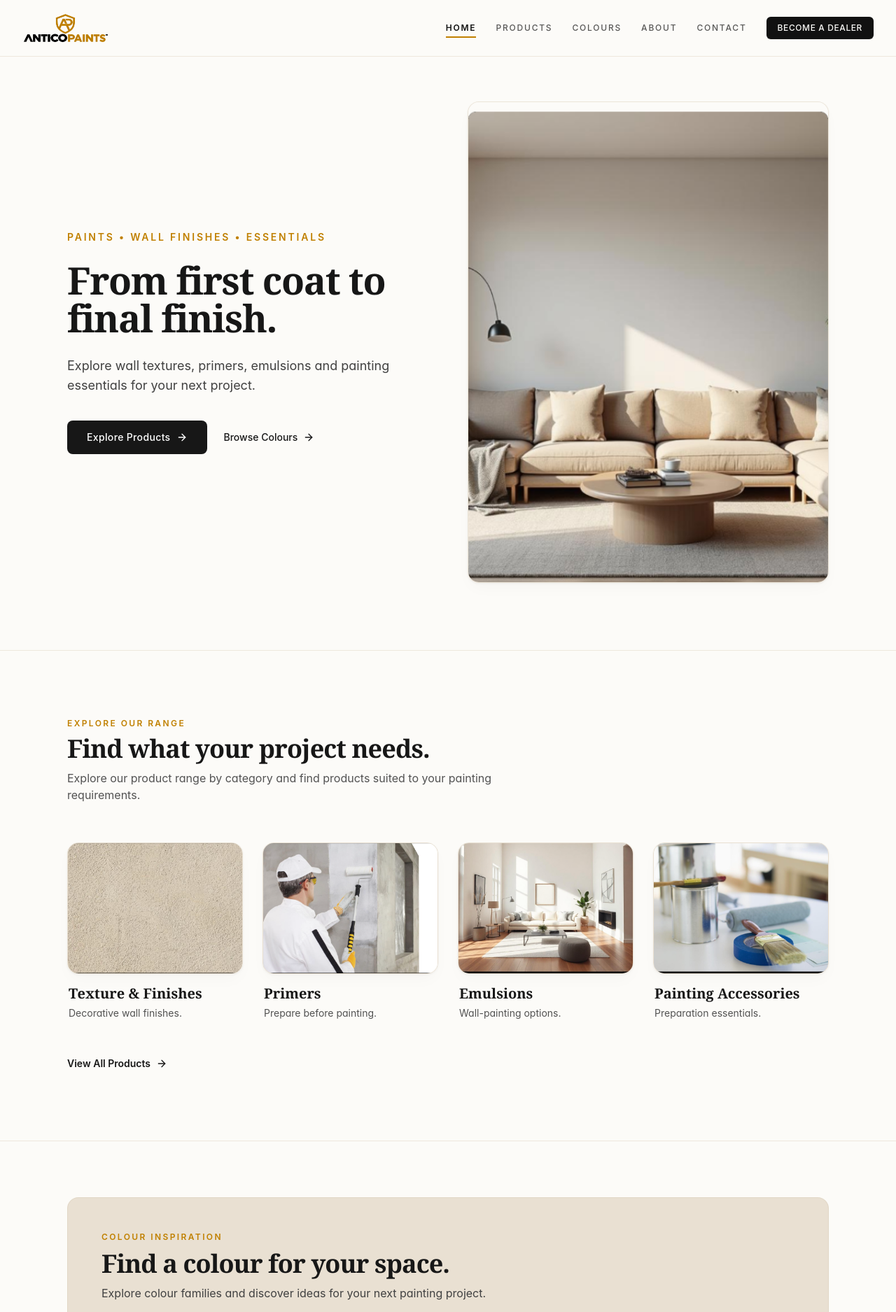
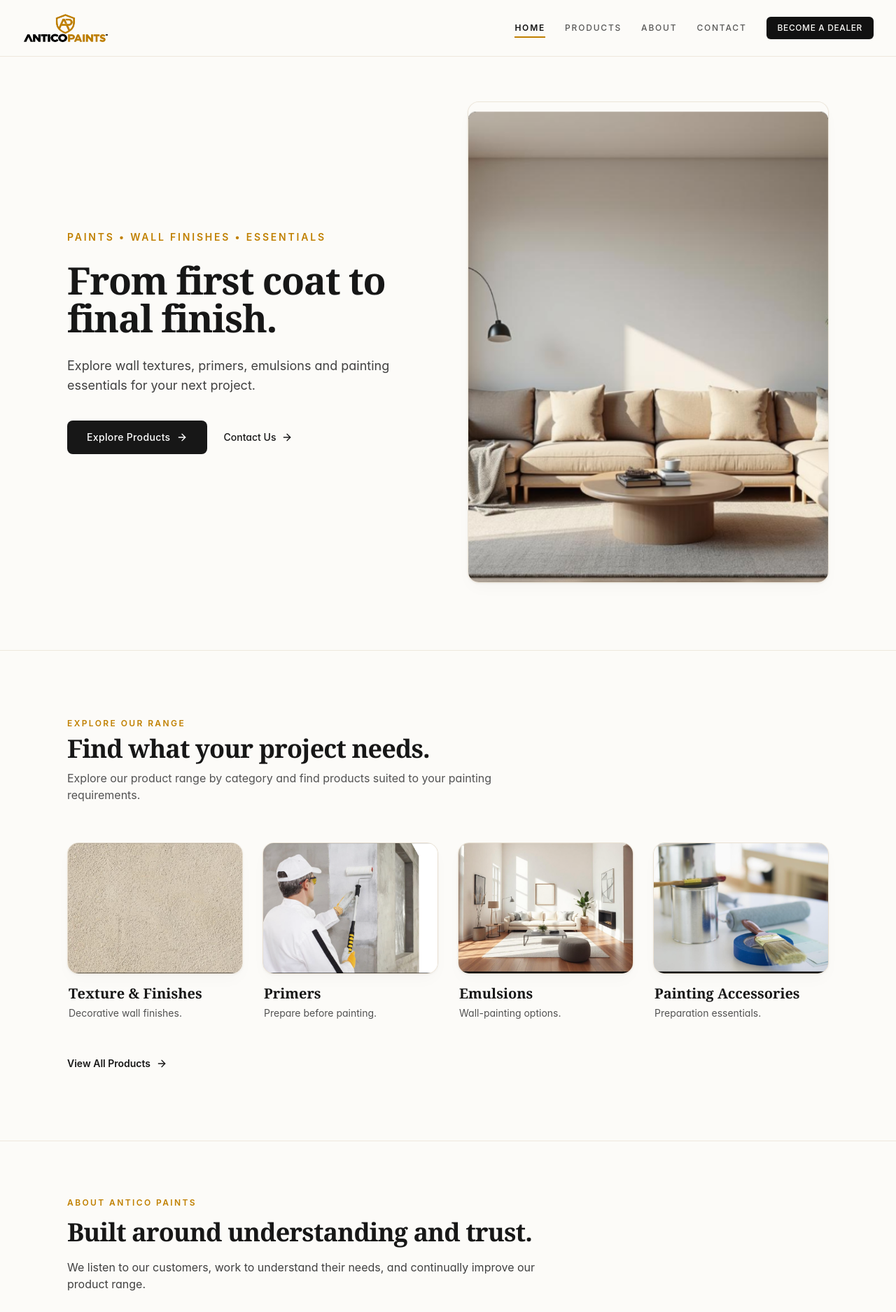
Before and after one commit to Pranshu012/AnticoPaints, a Next.js app: page / in a window 1280 px wide. Shown: the top 1875 px of the page at 70% size. Built offline with nearby package versions, Linux system fonts and the light colour scheme.

Commit message:
Remove colour section from homepage and site navigation

```diff
--- a/package.json
+++ b/package.json
@@ -9,9 +9,10 @@
     "lint": "next lint"
   },
   "dependencies": {
+    "@next/swc-darwin-arm64": "^14.2.33",
     "clsx": "^2.1.1",
     "lucide-react": "^0.453.0",
-    "next": "^14.2.15",
+    "next": "14.2.33",
     "react": "^18.3.1",
     "react-dom": "^18.3.1",
     "tailwind-merge": "^2.5.4"
--- a/src/app/become-a-dealer/DealerClient.tsx
+++ b/src/app/become-a-dealer/DealerClient.tsx
@@ -299,7 +299,7 @@ export function DealerClient() {
           {/* Cross-Link to General Contact Form */}
           <div className="flex flex-col sm:flex-row sm:items-center justify-between gap-2 border-b border-brand-beige/70 pb-4 mb-8">
             <span className="text-xs text-neutral-500 font-sans">
-              Looking for paint, colour advice or general questions?
+              Looking for product information or general questions?
             </span>
             <Link
               href="/contact/?tab=general"
--- a/src/app/colours/page.tsx
+++ b/src/app/colours/page.tsx
@@ -1,28 +1,5 @@
-import { Suspense } from "react";
-import type { Metadata } from "next";
-import { ColoursClient } from "./ColoursClient";
-
-export const metadata: Metadata = {
-  title: "Colour Architecture & Shade Library | Antico Paints",
-  description:
-    "Explore Antico Paints chromatic library: warm architectural neutrals, mineral golds, graphite blacks, earthy terracottas, and botanical greens with LRV specifications.",
-};
+import { redirect } from "next/navigation";
 
 export default function ColoursPage() {
-  return (
-    <Suspense fallback={<ColoursLoading />}>
-      <ColoursClient />
-    </Suspense>
-  );
+  redirect("/products/");
 }
-
-function ColoursLoading() {
-  return (
-    <div className="py-24 bg-brand-offwhite text-center">
-      <div className="inline-block w-8 h-8 border-2 border-brand-gold border-t-transparent rounded-full animate-spin" />
-      <p className="mt-4 text-xs uppercase tracking-luxury text-brand-muted">
-        Loading Chromatic Formulations...
-      </p>
-    </div>
-  );
-}
--- a/src/app/contact/ContactClient.tsx
+++ b/src/app/contact/ContactClient.tsx
@@ -461,7 +461,7 @@ export function ContactClient() {
                   GENERAL ENQUIRIES
                 </span>
                 <h3 className="font-sans text-lg font-bold text-neutral-900">
-                  Looking for product or colour advice?
+                  Looking for product or finish advice?
                 </h3>
                 <p className="font-sans text-sm text-neutral-700 leading-relaxed">
                   Have a question about our wall textures, primers, emulsions or application specifications?
--- a/src/app/contact/page.tsx
+++ b/src/app/contact/page.tsx
@@ -5,7 +5,7 @@ import { ContactClient } from "./ContactClient";
 export const metadata: Metadata = {
   title: "Contact Us | Antico Paints",
   description:
-    "Questions about our products, colours or painting essentials? Get in touch with Antico Paints by phone at +91 8000642900 or by email.",
+    "Questions about our products, wall finishes or painting essentials? Get in touch with Antico Paints by phone at +91 8000642900 or by email.",
 };
 
 export default function ContactPage() {
--- a/src/app/layout.tsx
+++ b/src/app/layout.tsx
@@ -18,7 +18,7 @@ export const metadata: Metadata = {
     "exterior weather systems",
     "mineral lime stucco",
     "paint specification",
-    "colour exploration",
+    "wall finishes",
     "LRV values",
     "low-VOC paint"
   ],
--- a/src/app/page.tsx
+++ b/src/app/page.tsx
@@ -2,7 +2,6 @@ import React from "react";
 import type { Metadata } from "next";
 import { HomeHero } from "@/components/home/HomeHero";
 import { HomeCategories } from "@/components/home/HomeCategories";
-import { HomeColourDiscovery } from "@/components/home/HomeColourDiscovery";
 import { HomeAboutSection } from "@/components/home/HomeAboutSection";
 import { HomeDealerCTA } from "@/components/home/HomeDealerCTA";
 
@@ -21,13 +20,10 @@ export default function HomePage() {
       {/* Section 2: Product Categories */}
       <HomeCategories />
 
-      {/* Section 3: Colour Discovery */}
-      <HomeColourDiscovery />
-
-      {/* Section 4: Short About Section */}
+      {/* Section 3: Short About Section */}
       <HomeAboutSection />
 
-      {/* Section 5: Dealership CTA */}
+      {/* Section 4: Dealership CTA */}
       <HomeDealerCTA />
     </>
   );
--- a/src/components/layout/Footer.tsx
+++ b/src/components/layout/Footer.tsx
@@ -7,7 +7,6 @@ import { verifiedContactData } from "@/data/company";
 const FOOTER_NAV_ITEMS = [
   { name: "Home", href: "/" },
   { name: "Products", href: "/products/" },
-  { name: "Colours", href: "/colours/" },
   { name: "About", href: "/about/" },
   { name: "Contact", href: "/contact/" },
   { name: "Become a Dealer", href: "/become-a-dealer/" },
--- a/src/components/layout/Header.tsx
+++ b/src/components/layout/Header.tsx
@@ -9,7 +9,6 @@ import { Menu, X } from "lucide-react";
 const NAV_ITEMS = [
   { name: "Home", href: "/" },
   { name: "Products", href: "/products/" },
-  { name: "Colours", href: "/colours/" },
   { name: "About", href: "/about/" },
   { name: "Contact", href: "/contact/" },
 ];
--- a/src/data/company.ts
+++ b/src/data/company.ts
@@ -67,7 +67,7 @@ export const contactPageData = {
     eyebrow: "WE'RE HERE TO HELP",
     heading: "Let's talk about your project.",
     description:
-      "Questions about our products, colours or painting essentials? Get in touch with Antico Paints.",
+      "Questions about our products, wall finishes or painting essentials? Get in touch with Antico Paints.",
   },
   form: {
     heading: "Send us an enquiry",
@@ -284,7 +284,6 @@ export const cataloguesData: Catalogue[] = [
 export const navigationLinks = [
   { name: "Home", href: "/" },
   { name: "Products", href: "/products" },
-  { name: "Colours", href: "/colours" },
   { name: "About", href: "/about" },
   { name: "Contact", href: "/contact" }
 ];
--- a/src/data/home.ts
+++ b/src/data/home.ts
@@ -66,8 +66,8 @@ export const homePageData: HomeContent = {
       "Explore wall textures, primers, emulsions and painting essentials for your next project.",
     primaryCtaText: "Explore Products",
     primaryCtaHref: "/products/",
-    secondaryCtaText: "Browse Colours",
-    secondaryCtaHref: "/colours/",
+    secondaryCtaText: "Contact Us",
+    secondaryCtaHref: "/contact/",
     imageSrc: "/images/hero/hero-contemporary-interior.png",
     imageAlt: "Contemporary interior with warm, well-finished painted walls in natural daylight",
   },
```
Also changed, not shown: 1 other file (tests, documents, lock files or other folders).
